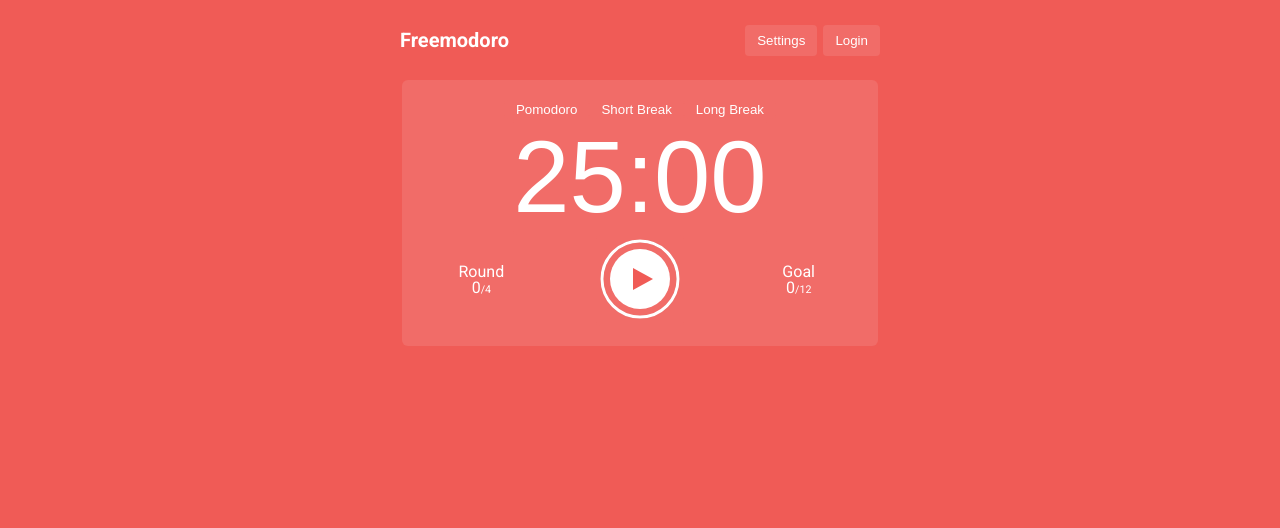
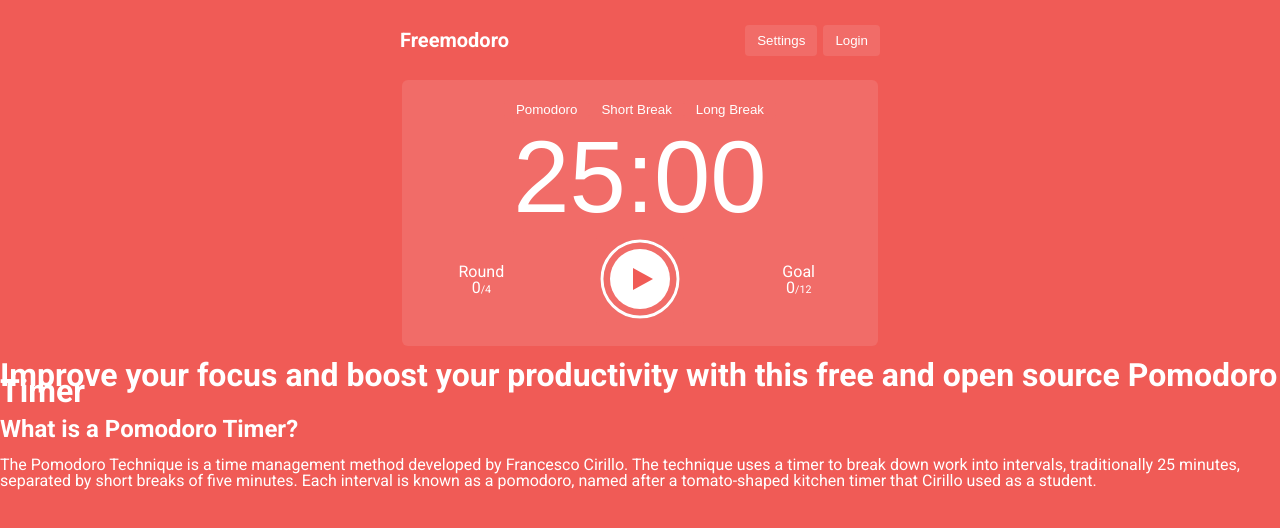
Before and after one commit to jaredblumer/freemodoro, a React (Create React App) app: page / in a window 1280 px wide. Shown: the top 528 px of the page. Built offline with nearby package versions, Linux system fonts and the light colour scheme.

Commit message:
Add Description component

```diff
--- a/src/App.js
+++ b/src/App.js
@@ -6,6 +6,7 @@
 import Settings from "./components/Settings";
 import Login from "./components/Login";
 import Register from "./components/Register";
+import Description from "./components/Description";
 
 import store from "./store";
 
@@ -25,7 +26,10 @@
               <Register />
             </Route>
             <Route path="/">
-              <Pomodoro />
+              <div className="pomodoro-container">
+                <Pomodoro />
+              </div>
+              <Description />
             </Route>
           </Switch>
         </Router>
--- /dev/null
+++ b/src/components/Description.js
@@ -0,0 +1,24 @@
+import React from "react";
+
+class Description extends React.Component {
+  render() {
+    return (
+      <div className="description-container">
+        <h1>
+          Improve your focus and boost your productivity with this free and open
+          source Pomodoro Timer
+        </h1>
+        <h2>What is a Pomodoro Timer?</h2>
+        <p>
+          The Pomodoro Technique is a time management method developed by
+          Francesco Cirillo. The technique uses a timer to break down work into
+          intervals, traditionally 25 minutes, separated by short breaks of five
+          minutes. Each interval is known as a pomodoro, named after a
+          tomato-shaped kitchen timer that Cirillo used as a student.
+        </p>
+      </div>
+    );
+  }
+}
+
+export default Description;
```
